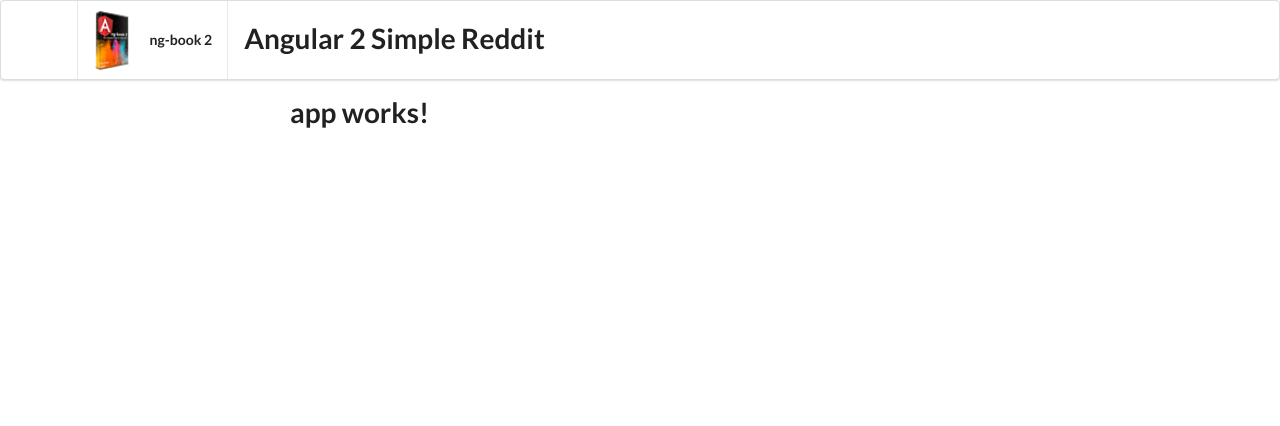
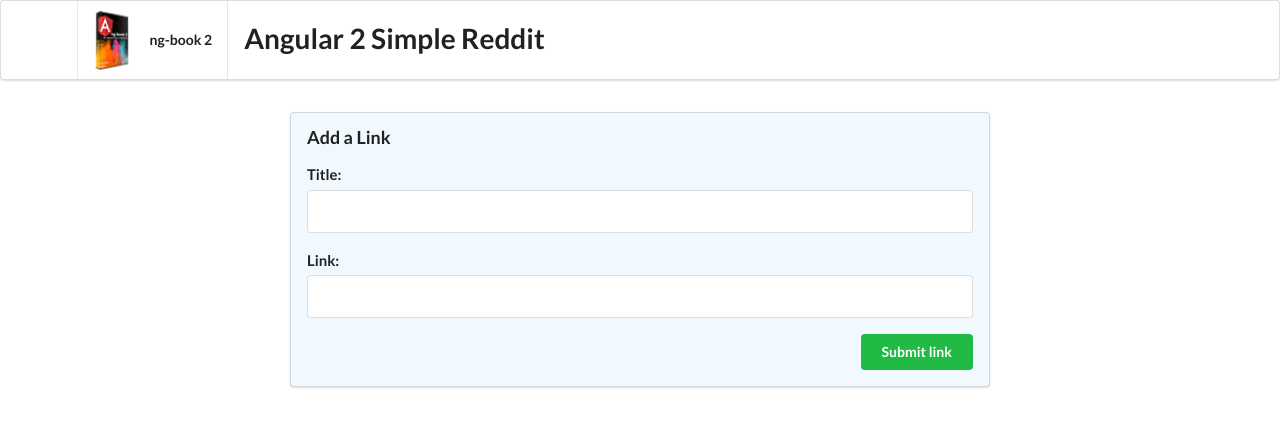
Before and after one commit to Moelgaard85/angular2-reddit, an Angular app: page / in a window 1280 px wide. Shown: the top 426 px of the page. Built offline with nearby package versions, Linux system fonts and the light colour scheme.

Commit message:
Click event with 2 input values

```diff
--- a/src/app/app.component.html
+++ b/src/app/app.component.html
@@ -1,3 +1,17 @@
-<h1>
-  {{title}}
-</h1>
+<form class="ui large form segment">
+  <h3 class="ui header">Add a Link</h3>
+
+  <div class="field">
+    <label for="title">Title:</label>
+    <input name="title"
+      #newtitle>
+  </div>
+  <div class="field">
+    <label for="link">Link:</label>
+    <input name="link"
+      #newlink>
+  </div>
+  <button (click)="addArticle(newtitle, newlink)"
+    class="ui positive right floated button">Submit link</button>
+
+</form>
--- a/src/app/app.component.ts
+++ b/src/app/app.component.ts
@@ -6,5 +6,8 @@ import { Component } from '@angular/core';
   styleUrls: ['./app.component.css']
 })
 export class AppComponent {
-  title = 'app works!';
+  addArticle(title: HTMLInputElement, link: HTMLInputElement): boolean {
+    console.log(`Adding article title: ${title.value} and link: ${link.value}`);
+    return false;
+  }
 }
```
Also changed, not shown: src/index.html (+14 -6 lines).
